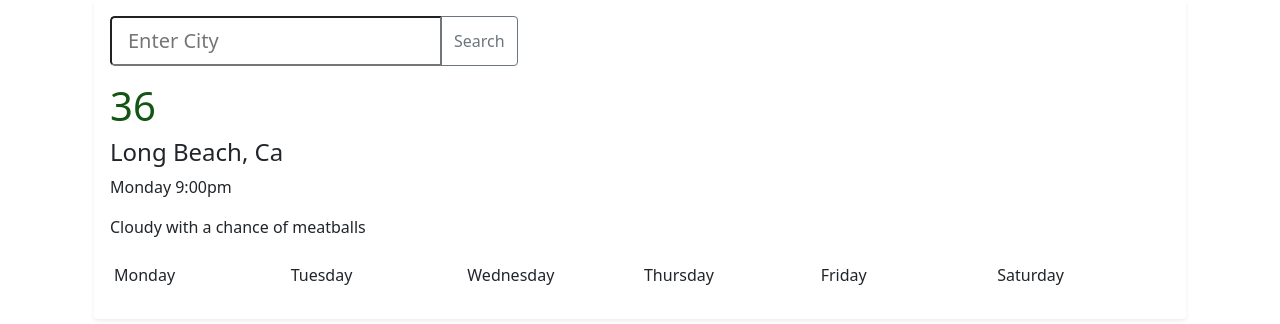
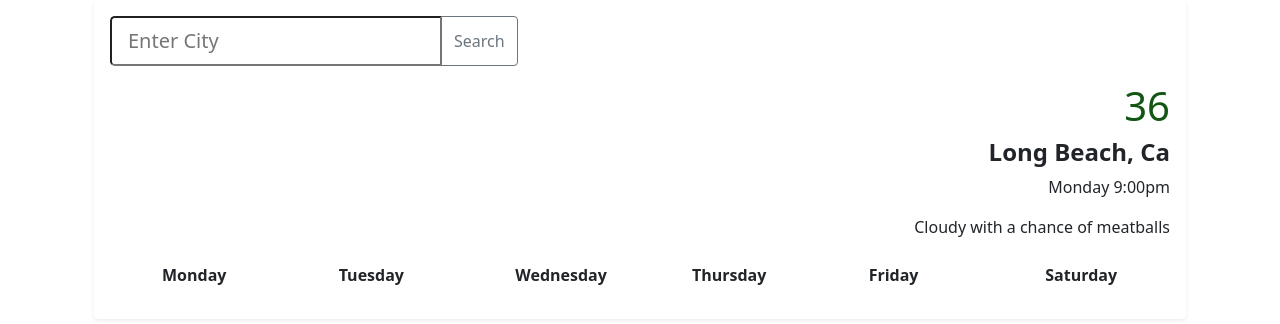
Before and after one commit to MicahBear/open-weather-api-template, a plain HTML site: page index.html in a window 1280 px wide. Drawn offline with nearby package versions, Linux system fonts and the light colour scheme.

Commit message:
updated style.css

```diff
--- a/src/style.css
+++ b/src/style.css
@@ -1,3 +1,21 @@
 h1 {
   color: #135513;
+  text-align: right;
 }
+.display-city {
+  font-weight: 700;
+  text-align: right;
+}
+.day-time {
+  text-align: right;
+}
+.weather-description {
+  text-align: right;
+  padding-top: 0;
+  margin-top: 0;
+}
+.weather {
+  font-weight: 700;
+  justify-content: space-evenly;
+  margin-left: 3rem;
+}
```
